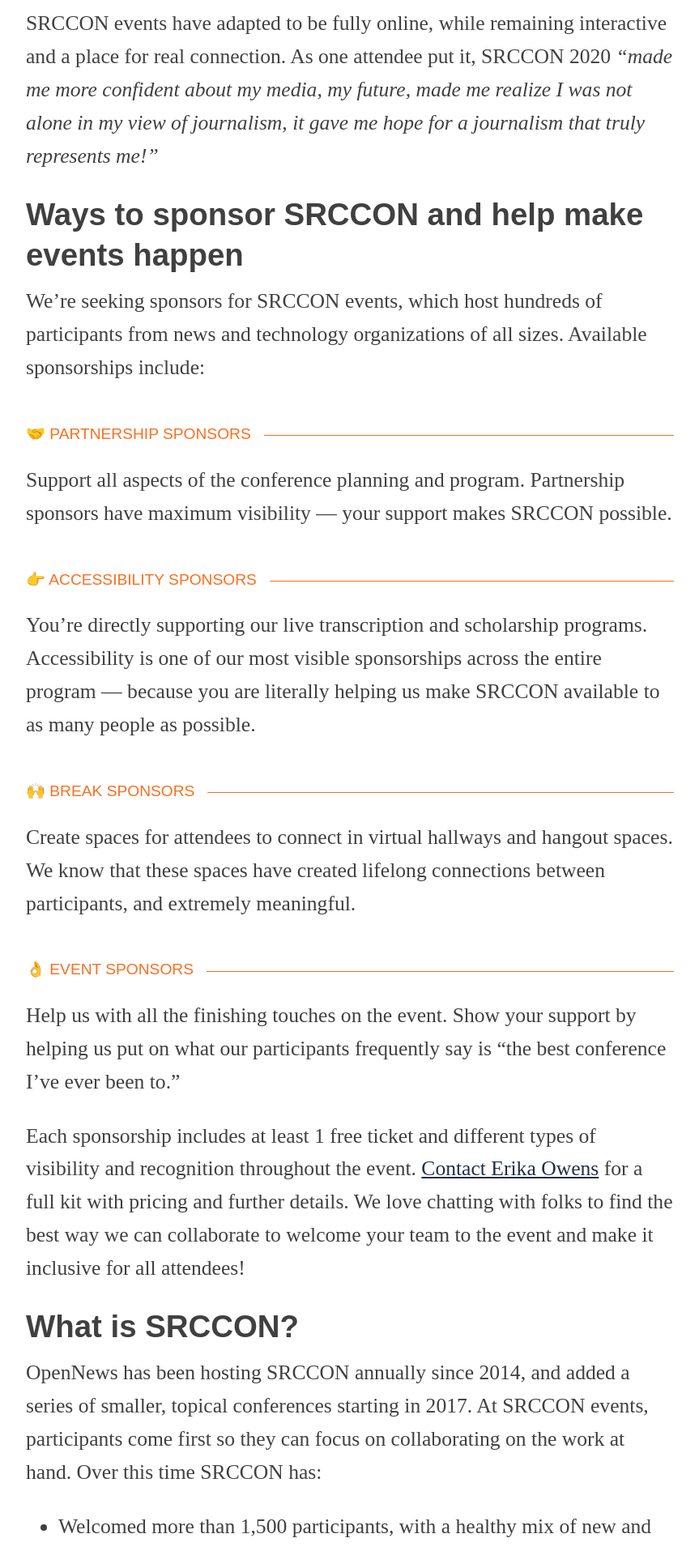
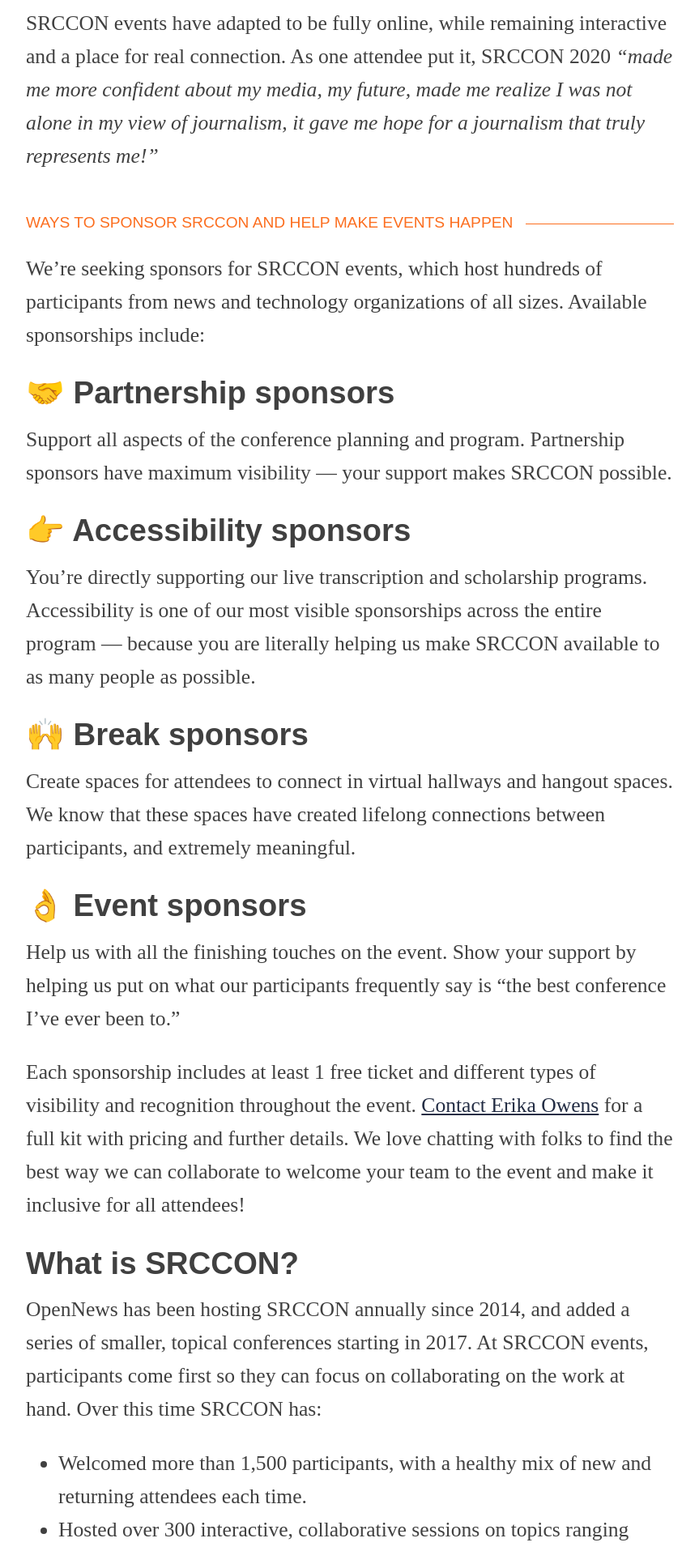
Before and after one commit to OpenNews/srccon-2021, a Jekyll site: the page built from sponsors.md, in a window 1280 px wide. Shown: the part 813-2728 px from the top of the page at 81% size, without its empty margins (208-1071 px from the left). Built offline with Jekyll 4.4.1, drawn with Linux system fonts in a browser that asks for light colours; some web fonts are replaced.

```diff
--- a/sponsors.md
+++ b/sponsors.md
@@ -10,20 +10,20 @@ For journalism-technologists and newsroom leaders, SRCCON is a place to “recha
 
 SRCCON events have adapted to be fully online, while remaining interactive and a place for real connection. As one attendee put it, SRCCON 2020 _“made me more confident about my media, my future, made me realize I was not alone in my view of journalism, it gave me hope for a journalism that truly represents me!”_
 
-## Ways to sponsor SRCCON and help make events happen
+### Ways to sponsor SRCCON and help make events happen
 
 We're seeking sponsors for SRCCON events, which host hundreds of participants from news and technology organizations of all sizes. Available sponsorships include:
 
-### 🤝 Partnership sponsors
+## 🤝 Partnership sponsors
 Support all aspects of the conference planning and program. Partnership sponsors have maximum visibility — your support makes SRCCON possible.
 
-### 👉 Accessibility sponsors
+## 👉 Accessibility sponsors
 You're directly supporting our live transcription and scholarship programs. Accessibility is one of our most visible sponsorships across the entire program — because you are literally helping us make SRCCON available to as many people as possible.
 
-### 🙌 Break sponsors
+## 🙌 Break sponsors
 Create spaces for attendees to connect in virtual hallways and hangout spaces. We know that these spaces have created lifelong connections between participants, and extremely meaningful.
 
-### 👌 Event sponsors
+## 👌 Event sponsors
 Help us with all the finishing touches on the event. Show your support by helping us put on what our participants frequently say is "the best conference I've ever been to."
 
 Each sponsorship includes at least 1 free ticket and different types of visibility and recognition throughout the event. [Contact Erika Owens](mailto:erika@opennews.org) for a full kit with pricing and further details. We love chatting with folks to find the best way we can collaborate to welcome your team to the event and make it inclusive for all attendees!
```
